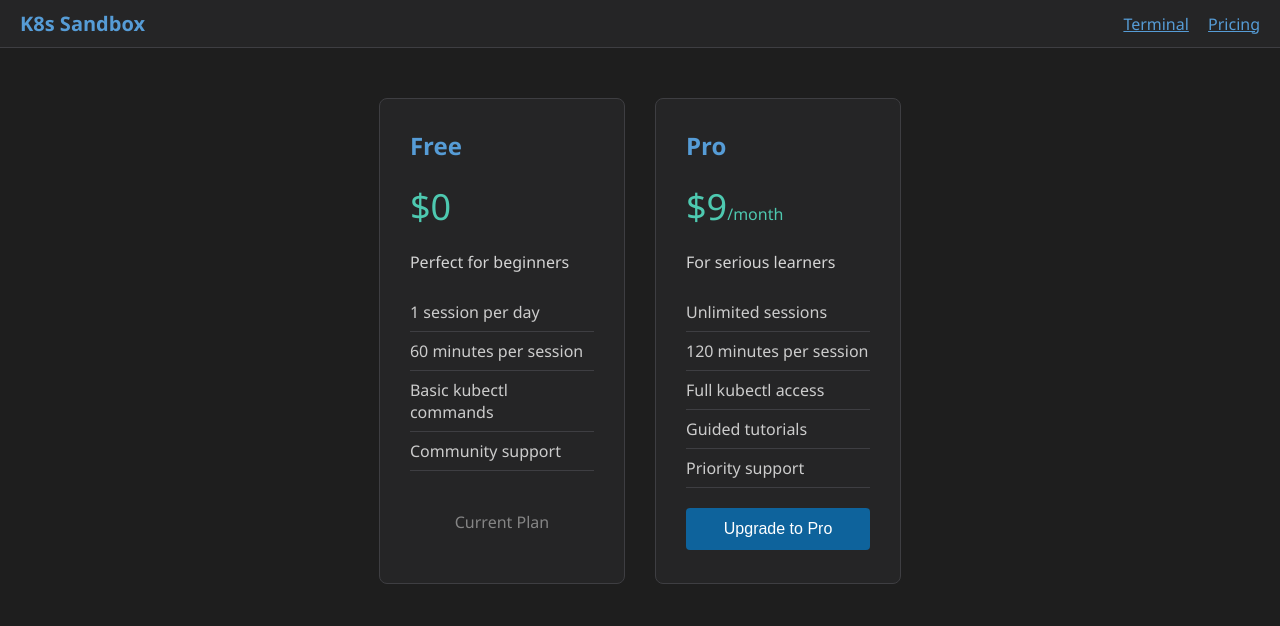
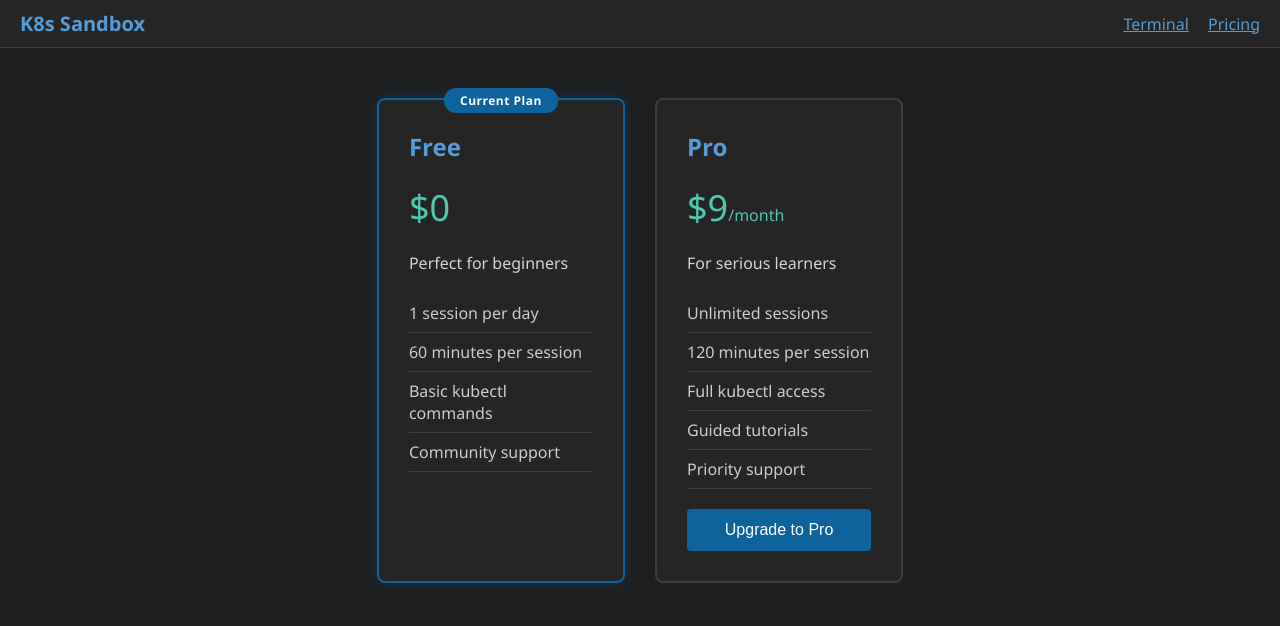
Before and after one commit to sag-ar/k8s-sandbox, a website: page public/pricing.html in a window 1280 px wide. Drawn offline with Linux system fonts and the light colour scheme; no server answers.

Commit message:
Update pricing page to dynamically show selected plan
- Add visual highlighting (border + box-shadow) for selected plan card
- Add plan-badge element for "Current Plan" on both cards
- Update JS to dynamically set selected card based on Pro status
- Free card selected by default, Pro card when user subscribes
- Remove static "Current Plan" divs and innerHTML manipulation

Co-Authored-By: Claude Opus 4.7 <noreply@anthropic.com>

```diff
--- a/public/pricing.html
+++ b/public/pricing.html
@@ -17,11 +17,33 @@
     }
     .pricing-card {
       background: #252526;
-      border: 1px solid #3e3e42;
+      border: 2px solid #3e3e42;
       border-radius: 8px;
       padding: 30px;
       flex: 1;
       max-width: 350px;
+      position: relative;
+    }
+    .pricing-card.selected {
+      border-color: #0e639c;
+      box-shadow: 0 0 20px rgba(14, 99, 156, 0.3);
+    }
+    .plan-badge {
+      display: none;
+      position: absolute;
+      top: -12px;
+      left: 50%;
+      transform: translateX(-50%);
+      background: #0e639c;
+      color: white;
+      padding: 4px 16px;
+      border-radius: 12px;
+      font-size: 12px;
+      font-weight: bold;
+      letter-spacing: 0.5px;
+    }
+    .pricing-card.selected .plan-badge {
+      display: block;
     }
     .pricing-card h2 {
       color: #569cd6;
@@ -94,7 +116,8 @@
   <div id="cancel-message" class="message error">Payment cancelled. You can try again anytime.</div>
 
   <div class="pricing-container">
-    <div class="pricing-card">
+    <div class="pricing-card" id="free-card">
+      <div class="plan-badge">Current Plan</div>
       <h2>Free</h2>
       <div class="price">$0</div>
       <p>Perfect for beginners</p>
@@ -104,10 +127,10 @@
         <li>Basic kubectl commands</li>
         <li>Community support</li>
       </ul>
-      <div class="current-plan">Current Plan</div>
     </div>
 
-    <div class="pricing-card">
+    <div class="pricing-card" id="pro-card">
+      <div class="plan-badge">Current Plan</div>
       <h2>Pro</h2>
       <div class="price">$9<span style="font-size:16px;">/month</span></div>
       <p>For serious learners</p>
@@ -158,30 +181,39 @@
         return null;
       });
 
+    // Dynamically update which plan card is selected
+    function updatePlanSelection(isPro) {
+      const freeCard = document.getElementById('free-card');
+      const proCard = document.getElementById('pro-card');
+      const subscribeBtn = document.getElementById('subscribe-btn');
+
+      if (isPro) {
+        freeCard.classList.remove('selected');
+        proCard.classList.add('selected');
+        if (subscribeBtn) subscribeBtn.style.display = 'none';
+      } else {
+        freeCard.classList.add('selected');
+        proCard.classList.remove('selected');
+        if (subscribeBtn) subscribeBtn.style.display = 'block';
+      }
+    }
+
     // Check if already Pro - use consistent endpoint
     function checkProStatus() {
-      if (!deviceId) return;
+      if (!deviceId) {
+        updatePlanSelection(false);
+        return;
+      }
 
       fetch(`/api/subscription-status/${deviceId}`)
-        .then(res => res.json())
+        .then(res => res.ok ? res.json() : Promise.reject('Failed'))
         .then(data => {
-          if (data && data.isPro) {
-            hideSubscribeButton();
-          }
+          updatePlanSelection(data && data.isPro);
         })
-        .catch(err => console.error('Failed to check subscription:', err));
-    }
-
-    function hideSubscribeButton() {
-      const btn = document.getElementById('subscribe-btn');
-      if (btn) btn.style.display = 'none';
-      const proCard = document.querySelector('.pricing-card:last-child');
-      if (proCard) {
-        const existing = proCard.querySelector('.current-plan');
-        if (!existing) {
-          proCard.innerHTML += '<div class="current-plan" style="margin-top:15px;">Current Plan (Pro)</div>';
-        }
-      }
+        .catch(err => {
+          console.error('Failed to check subscription:', err);
+          updatePlanSelection(false);
+        });
     }
 
     checkProStatus();
```
